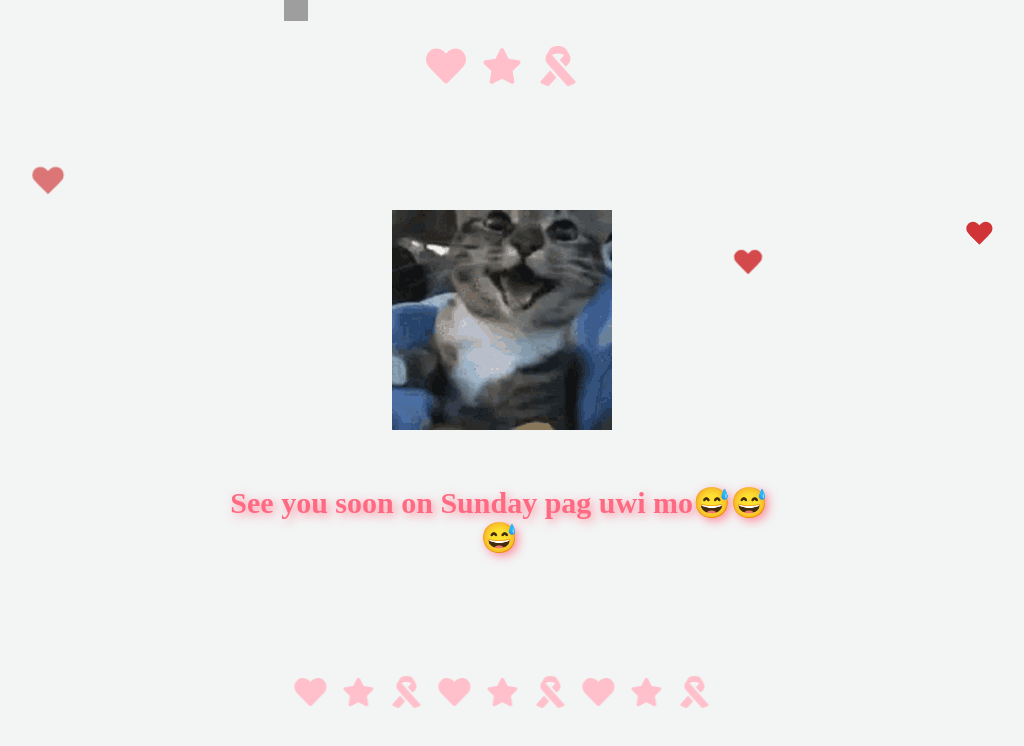
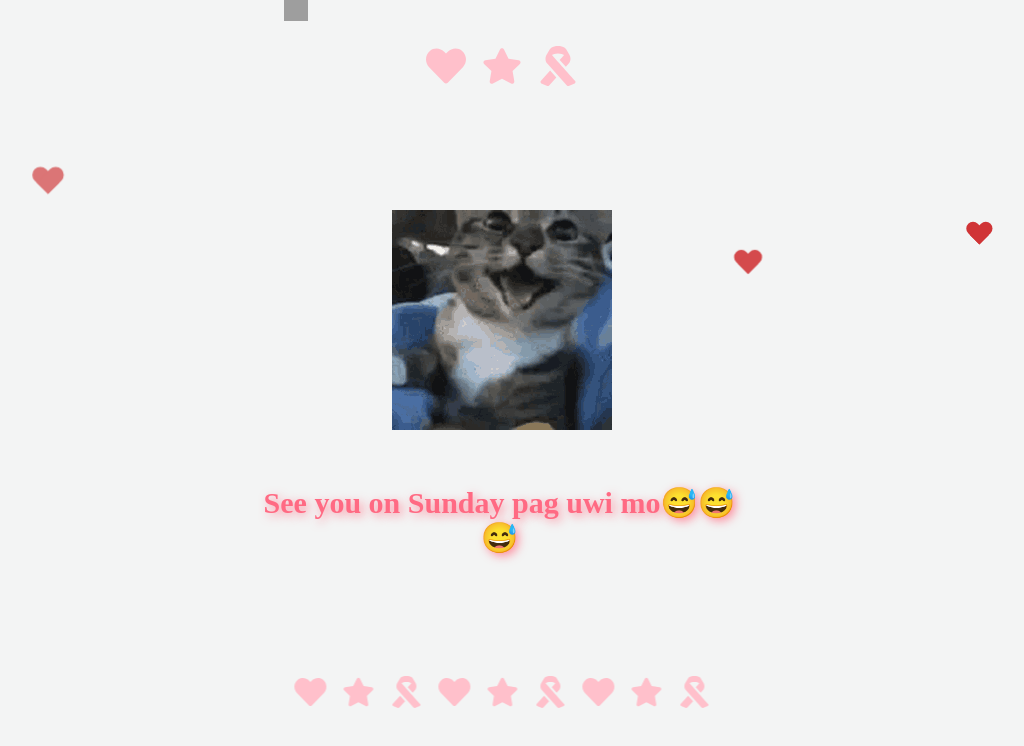
Before and after one commit to JonrieMain/would, a plain HTML site: page sheSaidYes.html in a window 1280 px wide. Shown: the whole page, without its empty margins (138-1162 px from the left). Drawn offline with Linux system fonts and the light colour scheme; grey boxes are pictures that could not be loaded.

Commit message:
Update sheSaidYes.html

```diff
--- a/sheSaidYes.html
+++ b/sheSaidYes.html
@@ -23,7 +23,7 @@
     <img src="./assets/happy.gif" alt="cat" class="cat">
 
    <div class="text">
-        <h1>See you soon on Sunday pag uwi mo😅😅😅</h1>
+        <h1>See you on Sunday pag uwi mo😅😅😅</h1>
    </div>
 
 
```
